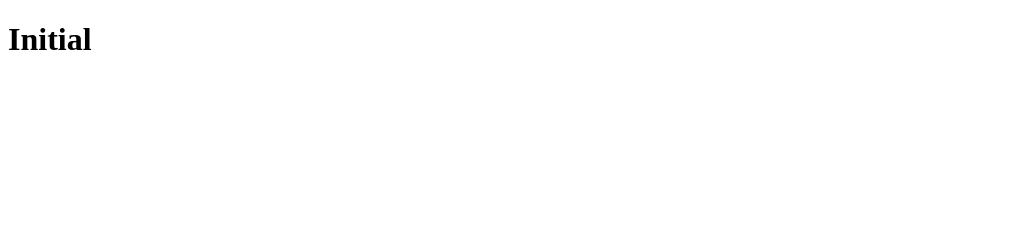
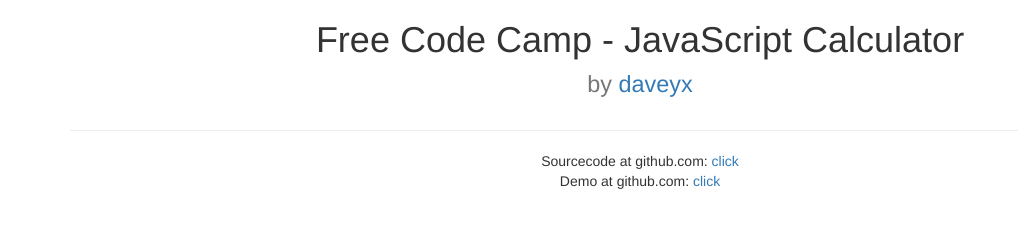
Before and after one commit to daveyx/fcc-calculator, a React app: page / in a window 1280 px wide. Shown: the whole page, without its empty margins (0-1018 px from the left). Built offline with nearby package versions, Linux system fonts and the light colour scheme.

Commit message:
base layout

```diff
--- /dev/null
+++ b/dev/js/components/app.js
@@ -0,0 +1,46 @@
+'use strict';
+
+import React, {Component} from 'react';
+import {Grid, Row, Col} from 'react-bootstrap';
+import '../../css/style.css';
+
+export default class App extends Component {
+  constructor(props) {
+    super();
+    this.state = {
+    };
+  }
+
+  componentDidMount() {
+  }
+
+  render() {
+    return(
+      <div>
+        <Grid className="content">
+          <Row>
+            <Col xs={8} xsOffset={2}>
+              <h1 className="text-center">
+                Free Code Camp - JavaScript Calculator<br />
+                <small>by <a href="http://www.daveyx.ga" target="_blank" title="daveyx">daveyx</a></small>
+              </h1>
+            </Col>
+          </Row>
+          <Row>
+            <Col xs={12} md={10} mdOffset={1}>
+            </Col>
+            </Row>
+            <Row>
+              <Col xs={12}>
+                <hr />
+                <footer className="text-center">
+                  Sourcecode at github.com: <a href="https://github.com/daveyx/fcc-calculator" title="Sourcecode" target="_blank">click</a><br />
+                  Demo at github.com: <a href="https://daveyx.github.io/fcc-calculator/" title="Demo" target="_blank">click</a>
+                </footer>
+              </Col>
+            </Row>
+        </Grid>
+      </div>
+    );
+  }
+}
--- a/dev/js/index.js
+++ b/dev/js/index.js
@@ -2,8 +2,9 @@
 
 import React from 'react';
 import ReactDOM from "react-dom";
+import App from './components/app'
 
 ReactDOM.render(
-  <h1>Initial</h1>,
+  <App />,
   document.getElementById('root')
 );
--- a/src/index.html
+++ b/src/index.html
@@ -1,11 +1,14 @@
 <!DOCTYPE html>
 <html lang="en">
   <head>
-      <meta charset="UTF-8">
-      <title>FreeCodeCamp Calculator</title>
+    <meta charset="UTF-8">
+    <title>FreeCodeCamp Calculator</title>
+    <link rel="stylesheet" href="css/styles.css">
+    <link rel="stylesheet" href="https://cdnjs.cloudflare.com/ajax/libs/twitter-bootstrap/3.3.7/css/bootstrap.min.css">
+    <meta name="viewport" content="width=device-width, initial-scale=1">
   </head>
   <body>
-      <div id="root"></div>
-      <script src="js/bundle.min.js"></script>
+    <div id="root"></div>
+    <script src="js/bundle.min.js"></script>
   </body>
 </html>
--- a/webpack.config.js
+++ b/webpack.config.js
@@ -1,5 +1,6 @@
 var path = require('path');
 var webpack = require('webpack');
+var ExtractTextPlugin = require('extract-text-webpack-plugin');
 
 module.exports = {
   devServer: {
@@ -15,6 +16,9 @@
         test: /\.js$/,
         loaders: ['babel-loader'],
         exclude: /node_modules/
+      }, {
+        test: /\.css/,
+        loader: ExtractTextPlugin.extract("css-loader")
       }
     ]
   },
@@ -23,6 +27,7 @@
     filename: 'js/bundle.min.js'
   },
   plugins: [
-    new webpack.optimize.OccurrenceOrderPlugin()
+    new webpack.optimize.OccurrenceOrderPlugin(),
+    new ExtractTextPlugin("css/styles.css")
   ]
 };
```
Also changed, not shown: package.json (+9 -6 lines), src/css/styles.css (added).
